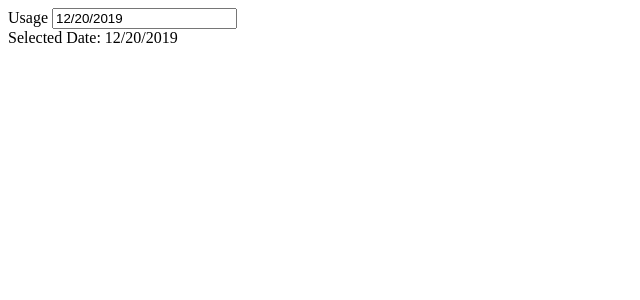
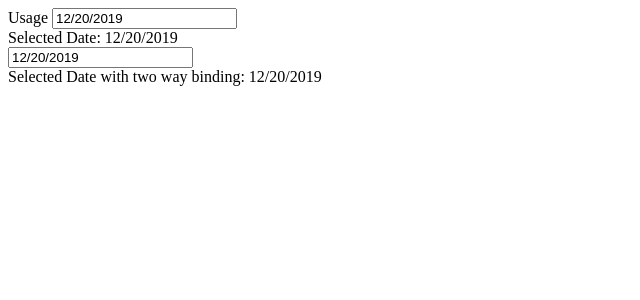
Before and after one commit to Sathishchary/flat-picker, an Angular app: page / in a window 1280 px wide. Shown: the top 300 px of the page, without its empty margins (0-640 px from the left). Built offline with nearby package versions, Linux system fonts and the light colour scheme.

Commit message:
3 files modified

```diff
--- a/src/app/app.component.html
+++ b/src/app/app.component.html
@@ -1,4 +1,11 @@
-<app-flatpicker [dataField]="dateValue" (onChange)="dateValue = $event.value;">
+<app-flatpicker [dataField]="dateValue" (onChange)="dateValue = $event">
 </app-flatpicker>
 
 <div>Selected Date: {{dateValue}}</div>
+
+
+
+<app-flatpicker [(dataField)]="dateValue2">
+</app-flatpicker>
+
+<div>Selected Date with two way binding: {{dateValue2}}</div>
--- a/src/app/app.component.ts
+++ b/src/app/app.component.ts
@@ -8,4 +8,5 @@ import { Component } from '@angular/core';
 export class AppComponent  {
   name = 'Angular';
   dateValue: any = '12/20/2019';
+  dateValue2: any = '12/20/2019';
 }
--- a/src/app/flatpicker/flatpicker.component.ts
+++ b/src/app/flatpicker/flatpicker.component.ts
@@ -22,6 +22,6 @@ export class FlatpikerComponent implements OnInit {
     });
   }
   change() {
-    this.onChange.emit({value: this.dataField});
+    this.onChange.emit(this.dataField);
   }
 }
```
